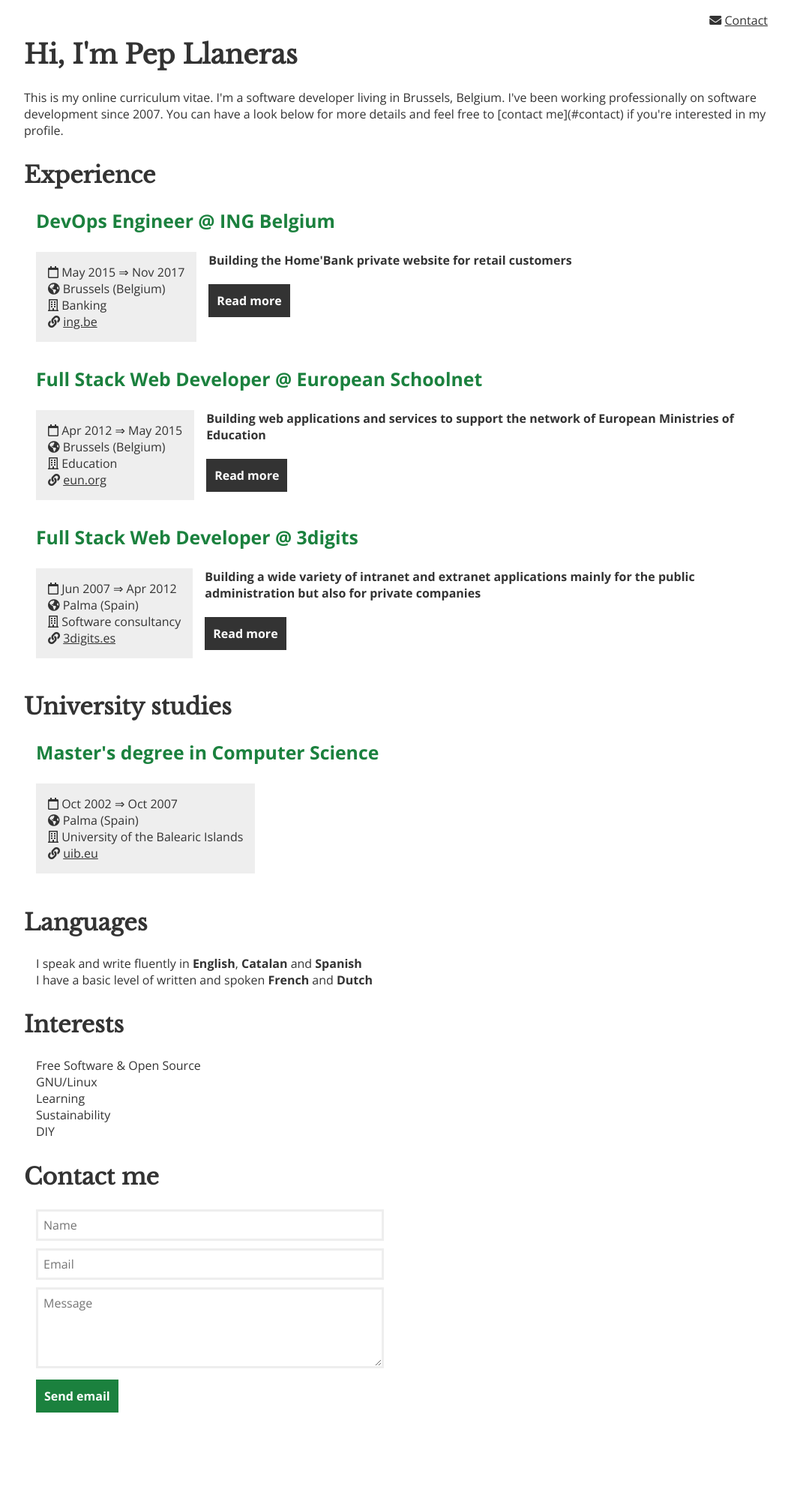
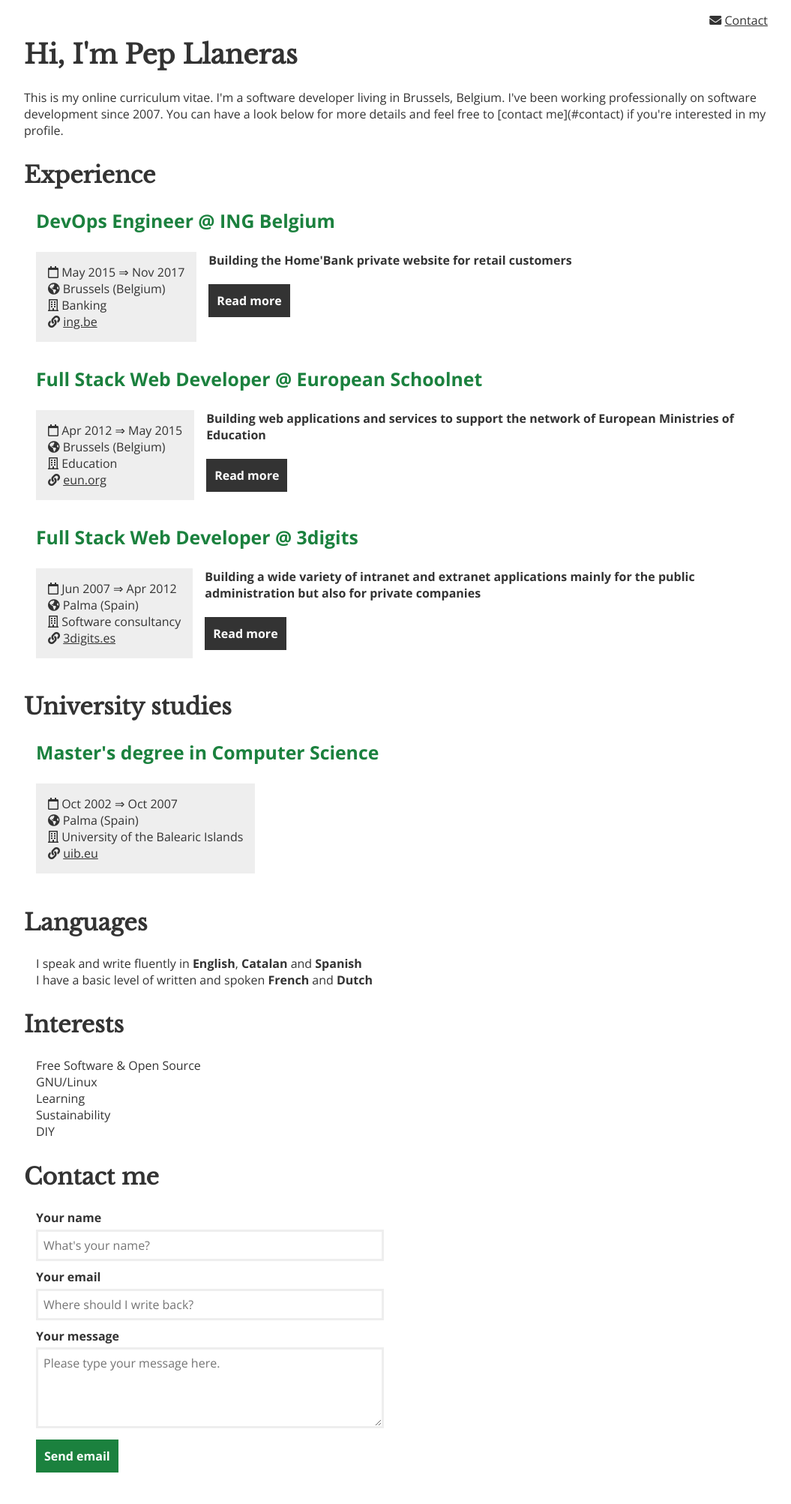
Before and after one commit to jllaneras/jllaneras.github.io, a Jekyll site: the page built from index.md, in a window 1280 px wide. Shown: the whole page at 75% size, without its empty margins (112-1167 px from the left). Built offline with Jekyll 4.4.1, drawn with Linux system fonts in a browser that asks for light colours; nearby versions of some CDN libraries; before the commit the page ends 1926 px from its top, so only the background shows below that.

Commit message:
Make contact form accessible

```diff
--- a/_includes/contact-form.html
+++ b/_includes/contact-form.html
@@ -2,9 +2,9 @@
 <div id="message-not-sent" class="notification failure hidden">I'm sorry, there was a problem sending your email. Please try later.</div>
 <form id="contact-form" method="POST" action="https://www.enformed.io/20urryaq" class="contact">
     <ul>
-        <li><input type="text" name="name" placeholder="Name" required /></li>
-        <li><input type="email" name="email" placeholder="Email" required /></li>
-        <li><textarea name="message" rows="4" placeholder="Message" required></textarea></li>
+        <li><label for="your-name">Your name</label> <input id="your-name" type="text" name="name" placeholder="What's your name?" required /></li>
+        <li><label for="your-email">Your email</label> <input id="your-email" type="email" name="email" placeholder="Where should I write back?" required /></li>
+        <li><label for="your-message">Your message</label> <textarea id="your-message" name="message" rows="4" placeholder="Please type your message here." required></textarea></li>
         <li><input type="submit" value="Send email" /></li>
     </ul>
     <input type="hidden" name="*subject" value="jmln.me|contact" />
--- a/css/vita.css
+++ b/css/vita.css
@@ -138,6 +138,12 @@ form.contact {
 	margin-left: 1em;
 }
 
+form.contact label {
+    font-weight: bold;
+    display: block;
+    margin-bottom: 0.3em;
+}
+
 form.contact input,textarea {
 	margin-bottom: 10px;
 	padding: 7px;
```
